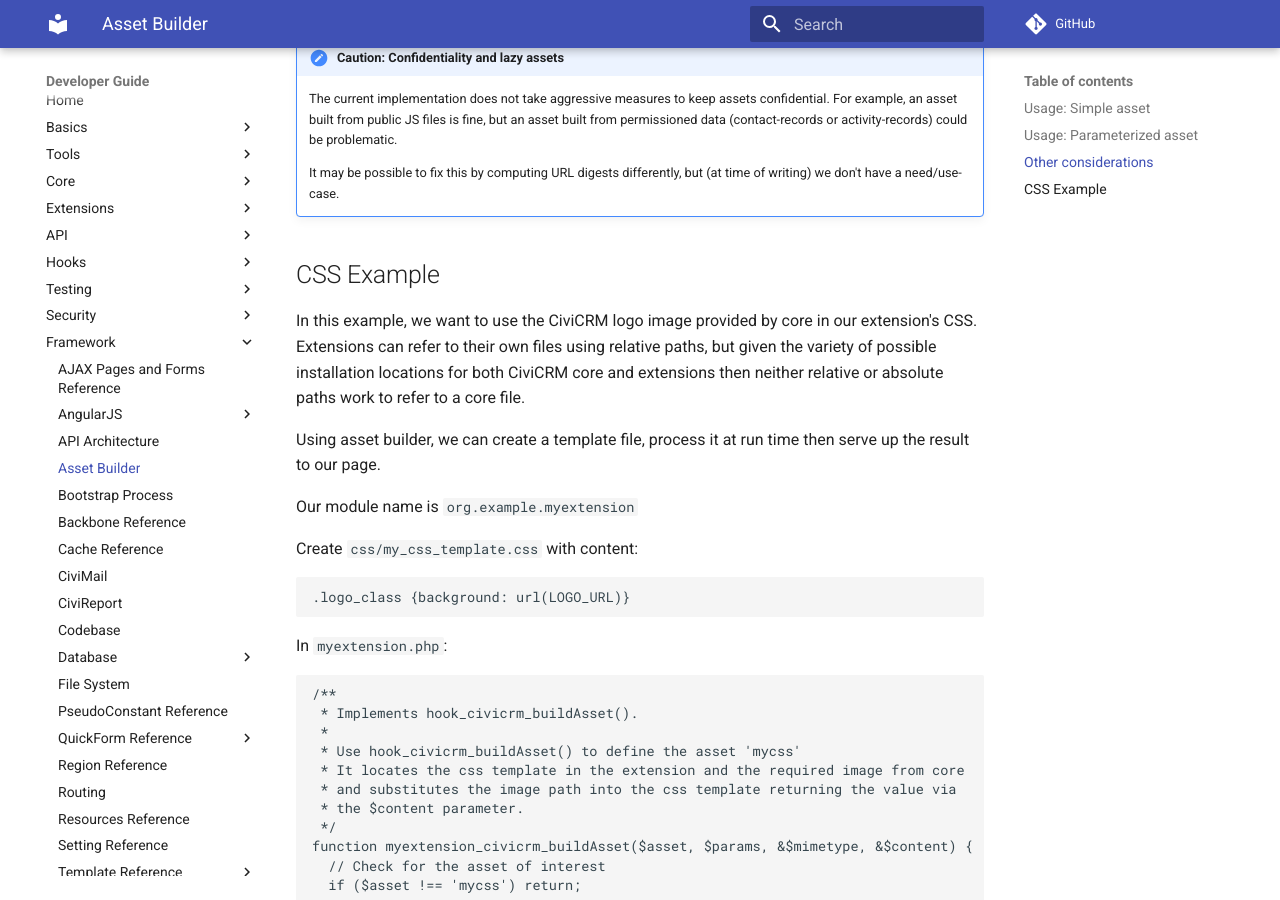
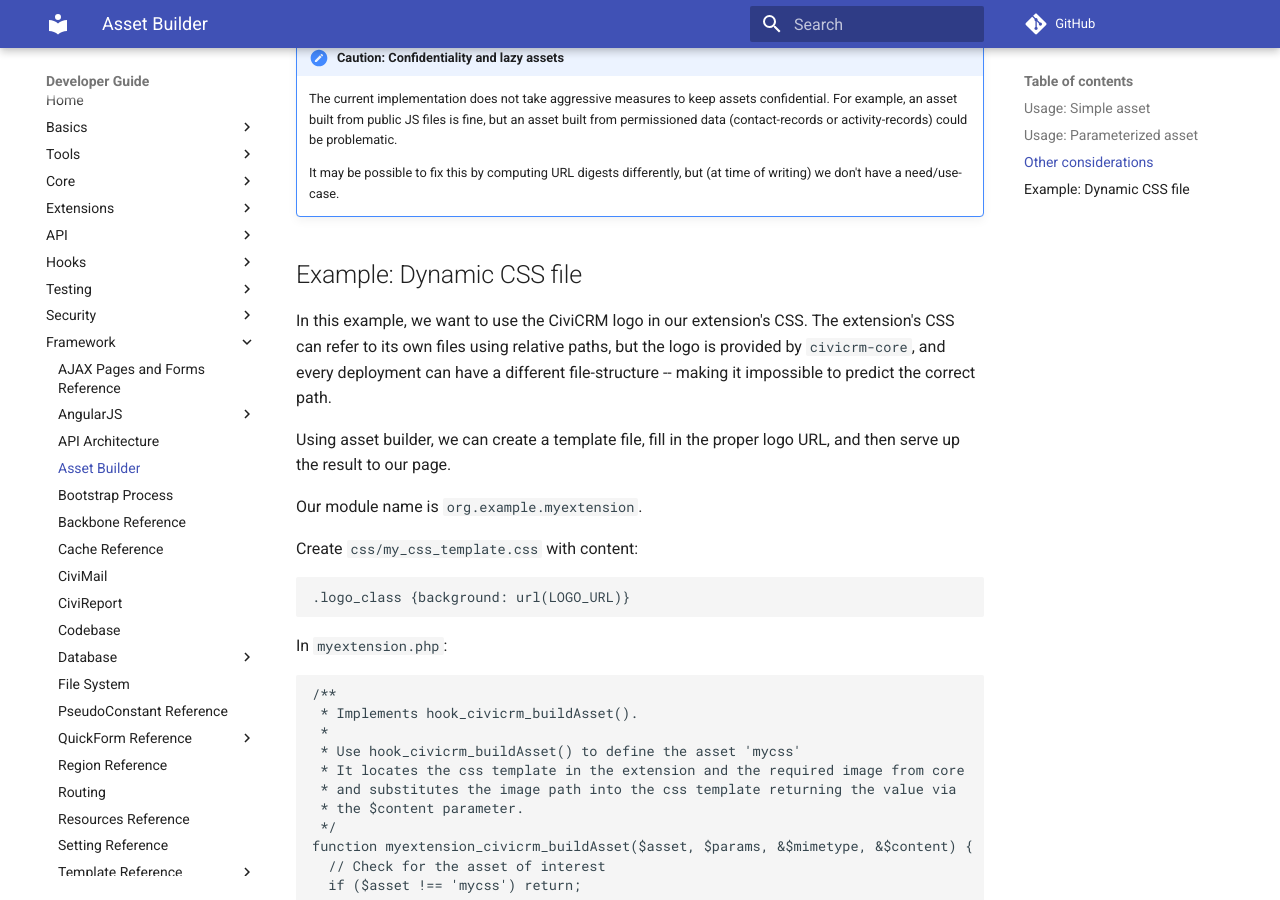
Before and after one commit to civicrm/civicrm-dev-docs, an MkDocs documentation site: the page built from docs/framework/asset-builder.md, in a window 1280 px wide and 900 px high, scrolled down 3012 px. Built offline with MkDocs 1.6.1 and Material for MkDocs 9.7.7, drawn with Linux system fonts in a browser that asks for light colours; comment, search, counter and statistics services are not loaded; old or Windows-style settings are respelled for this version of MkDocs.

Commit message:
asset-builder.md - More prose tweaks

```diff
--- a/docs/framework/asset-builder.md
+++ b/docs/framework/asset-builder.md
@@ -149,13 +149,13 @@
     It may be possible to fix this by computing URL digests differently, but
     (at time of writing) we don't have a need/use-case.
 
-## CSS Example
+## Example: Dynamic CSS file {:#css-example}
 
-In this example, we want to use the CiviCRM logo image provided by core in our extension's CSS.  Extensions can refer to their own files using relative paths, but given the variety of possible installation locations for both CiviCRM core and extensions then neither relative or absolute paths work to refer to a core file.
+In this example, we want to use the CiviCRM logo in our extension's CSS. The extension's CSS can refer to its own files using relative paths, but the logo is provided by `civicrm-core`, and every deployment can have a different file-structure -- making it impossible to predict the correct path.
 
-Using asset builder, we can create a template file, process it at run time then serve up the result to our page.
+Using asset builder, we can create a template file, fill in the proper logo URL, and then serve up the result to our page.
 
-Our module name is `org.example.myextension`
+Our module name is `org.example.myextension`.
 
 Create `css/my_css_template.css` with content:
 
```
